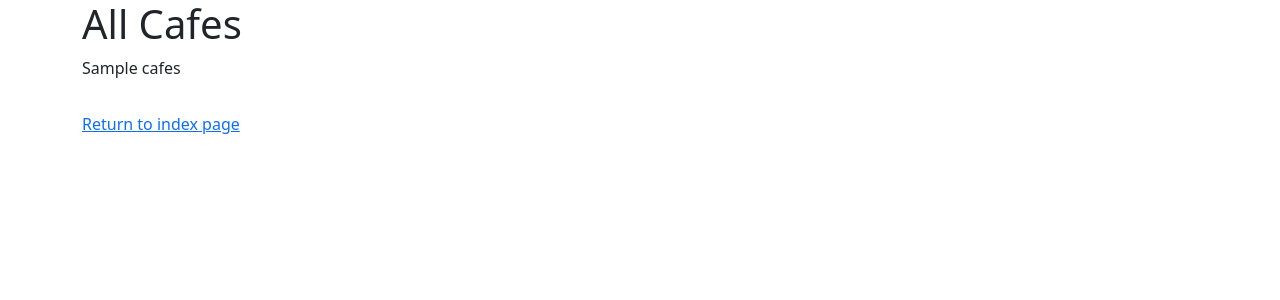
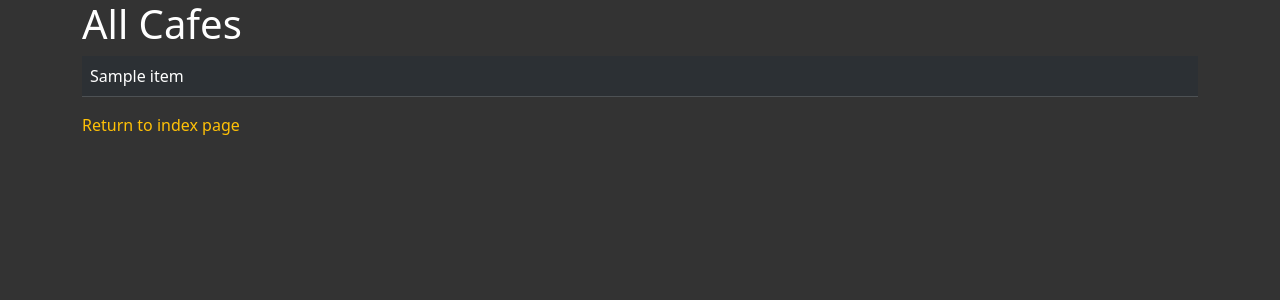
Before and after one commit to alonzosanchez3/flask_coffee, a Flask app: template templates/cafes.html in a window 1280 px wide. Shown: the top 300 px of the page. Run offline with Flask 3, Linux system fonts and the light colour scheme; the template is opened without the code that fills it: most values are stand-ins (such as "Sample title", 1, 10 or a date in 2020); some libraries are stand-ins or nearby versions.

Commit message:
set up styling for webpage

```diff
--- a/static/css/styles.css
+++ b/static/css/styles.css
@@ -8,6 +8,7 @@ color: white;
 
 a {
     color: #ffc107;
+    text-decoration: none;
 }
 
 .jumbotron {
--- a/templates/base.html
+++ b/templates/base.html
@@ -9,6 +9,8 @@
 
     {% block styles %}
       {{bootstrap.load_css() }}
+      <link rel="stylesheet" href="{{url_for('.static', filename='css/styles.css')}}">
+
     {% endblock %}
     <title>{% block title %}{% endblock %}</title>
   </head>
--- a/templates/cafes.html
+++ b/templates/cafes.html
@@ -6,11 +6,21 @@
 <div class="container">
   <div class="row">
     <div class="col-sm-12">
-
       <h1>All Cafes</h1>
 
 	  <table class="table table-dark table-striped table-hover">
-      <p>{{cafes}}</p>
+      {% for row in cafes %}
+        <tr>
+          {% for item in row %}
+            {% if item[0:4]=='http'%}
+            <td><a href="{{item}}">Maps Link</a></td>
+            {% else %}
+            <td>{{item}}</td>
+            {% endif %}
+          {% endfor %}
+        </tr>
+      {% endfor %}
+
           <!-- This is where you will write the code to render a Bootstrap
           Table that contains all the information from the
           cafe-data.csv file. -->
```
